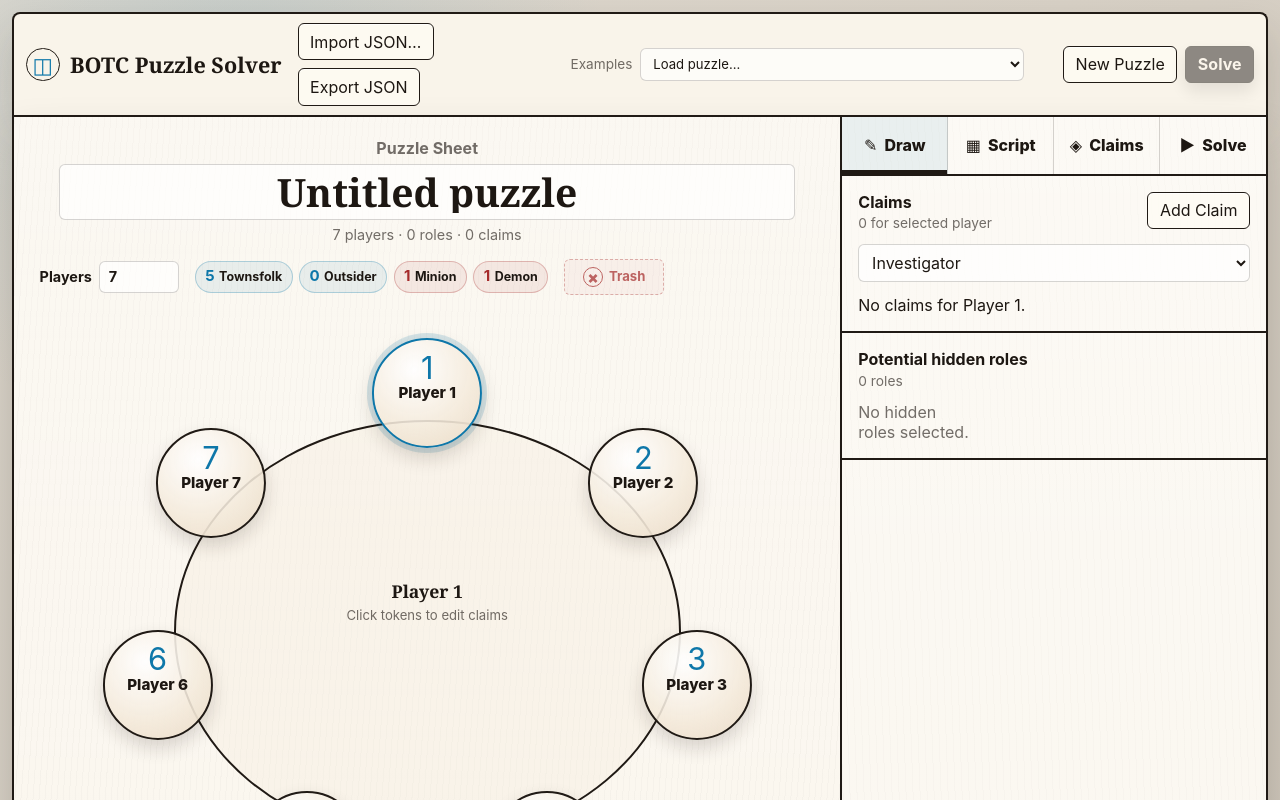
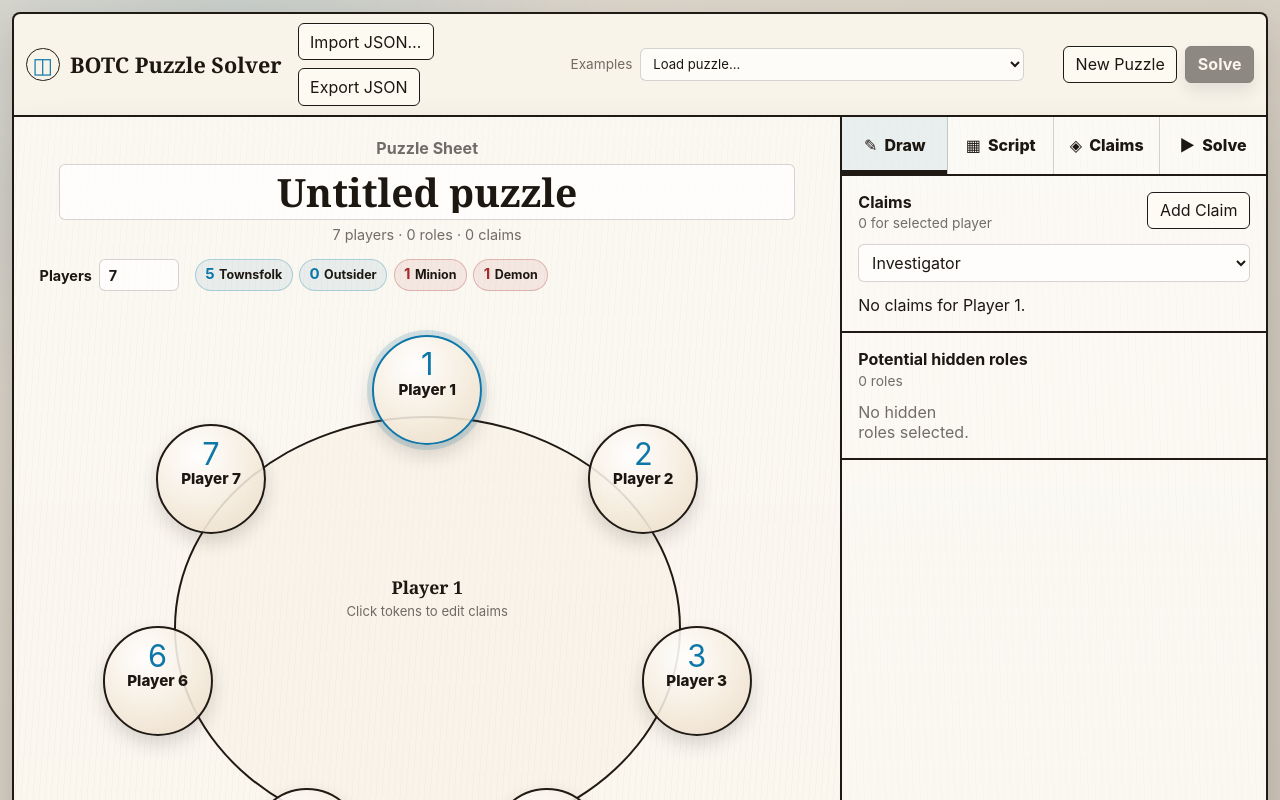
Before and after one commit to jthemphill/botc-solvers, a React (Vite) app: page / in a window 1280 px wide. Shown: the top 800 px of the page. Built offline with nearby package versions, Linux system fonts and the light colour scheme.

Commit message:
Show trash only while dragging seats

```diff
--- a/src/components/SeatingChartEditor.tsx
+++ b/src/components/SeatingChartEditor.tsx
@@ -188,10 +188,9 @@ export function PuzzleSheet({ doc, dispatch, selectedIndex, onSelect }: SharedPr
           />
         </label>
         <SetupCountSummary setupCounts={setupCounts} />
+        {draggedIndex !== undefined && (
           <div
-          className={`seat-trash-zone${draggedIndex === undefined ? "" : " armed"}${
-            trashDropActive ? " drop-target" : ""
-          }`}
+            className={`seat-trash-zone${trashDropActive ? " drop-target" : ""}`}
             aria-label="Trash zone for removing seats"
             onDragEnter={(event) => {
               allowSeatDrop(event);
@@ -204,6 +203,7 @@ export function PuzzleSheet({ doc, dispatch, selectedIndex, onSelect }: SharedPr
             <span aria-hidden="true">×</span>
             <strong>Trash</strong>
           </div>
+        )}
       </div>
 
       <div className="seating-chart" aria-label="Clockwise seating chart">
--- a/src/styles.css
+++ b/src/styles.css
@@ -355,11 +355,9 @@ summary {
   font-size: 0.82rem;
   font-weight: 850;
   line-height: 1;
-  opacity: 0.72;
   transition:
     background-color 120ms ease,
     border-color 120ms ease,
-    opacity 120ms ease,
     transform 120ms ease;
 }
 
@@ -374,13 +372,8 @@ summary {
   font-weight: 900;
 }
 
-.seat-trash-zone.armed {
+.seat-trash-zone.drop-target {
   border-color: rgba(165, 43, 43, 0.72);
-  background: rgba(165, 43, 43, 0.1);
-  opacity: 1;
-}
-
-.seat-trash-zone.drop-target {
   border-style: solid;
   background: rgba(165, 43, 43, 0.18);
   transform: translateY(-1px);
```
Also changed, not shown: 1 other file (tests, documents, lock files or other folders). Lines whose indentation alone changed are shown as unchanged.
